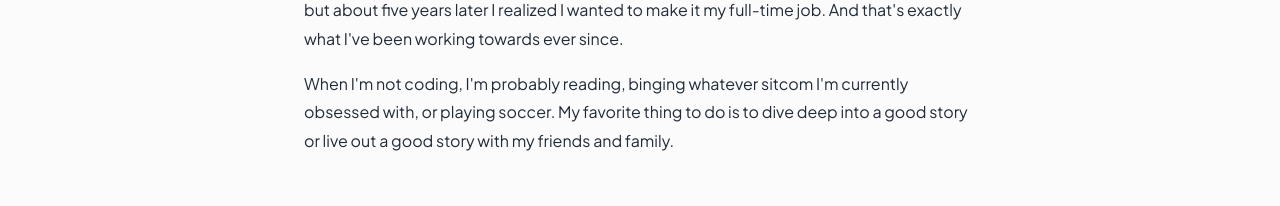
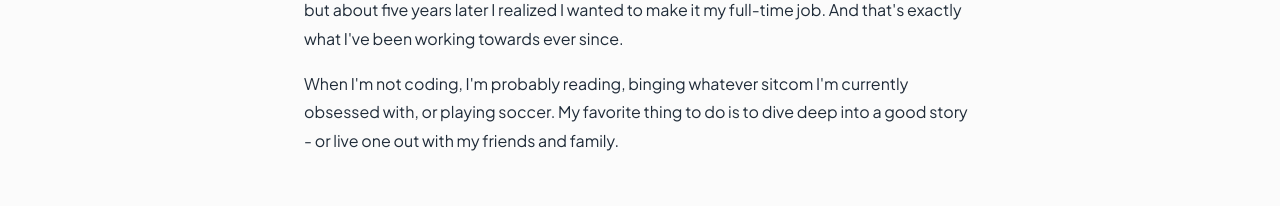
Before and after one commit to jessiejalca/portfolio, a React (Vite) app: page /about in a window 1280 px wide. Shown: the part 421-627 px from the top of the page. Built offline with nearby package versions, Linux system fonts and the light colour scheme.

Commit message:
content: Fix grammar in About section

```diff
--- a/src/routes/About.jsx
+++ b/src/routes/About.jsx
@@ -16,8 +16,8 @@ const About = () => {
       <p>
         When I'm not coding, I'm probably reading, binging whatever sitcom I'm
         currently obsessed with, or playing soccer. My favorite thing to do is
-        to dive deep into a good story or live out a good story with my friends
-        and family.
+        to dive deep into a good story - or live one out with my friends and
+        family.
       </p>
       <h3></h3>
     </main>
```
